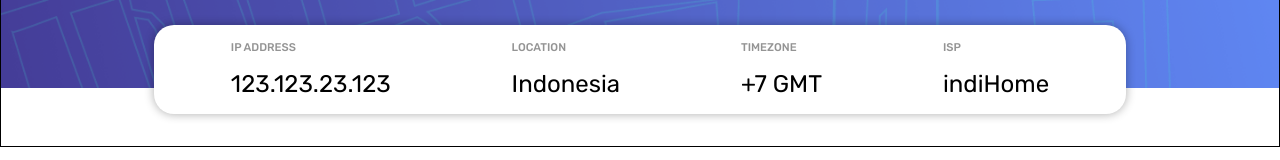
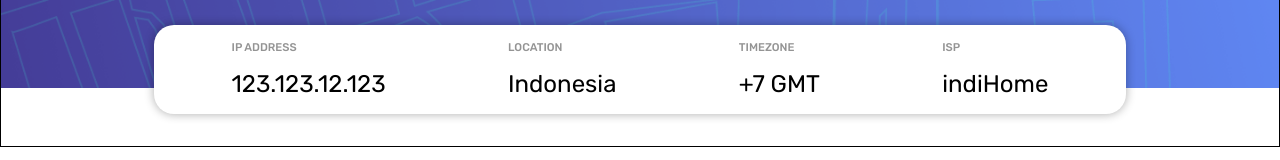
Before and after one commit to Wira-Kusuma/ip-address-tracker, a React (Vite) app: page / in a window 1280 px wide. Shown: the part 161-321 px from the top of the page. Built offline with nearby package versions, Linux system fonts and the light colour scheme.

Commit message:
Update App.jsx

```diff
--- a/src/App.jsx
+++ b/src/App.jsx
@@ -13,8 +13,8 @@ function Headers(){
   const [IPaddress, setIPaddress] = useState()
   function handleSubmit(e) {
     e.preventDefault();
-    if(IPaddress === "") {
-      alert("do not blank");
+    if(IPaddress === "" || !/^\d+\.\d+\.\d+\.\d+$/.test(IPaddress)) {
+      alert("Please enter a valid IP address format");
       return;
     }
     alert(IPaddress)
@@ -32,7 +32,7 @@ function Headers(){
       <div className='infoWrap'>
         <div className='info'>
           <p>IP ADDRESS</p>
-          <p>123.123.23.123</p>
+          <p>123.123.12.123</p>
         </div>
         <div className='info'>
           <p>LOCATION</p>
```
